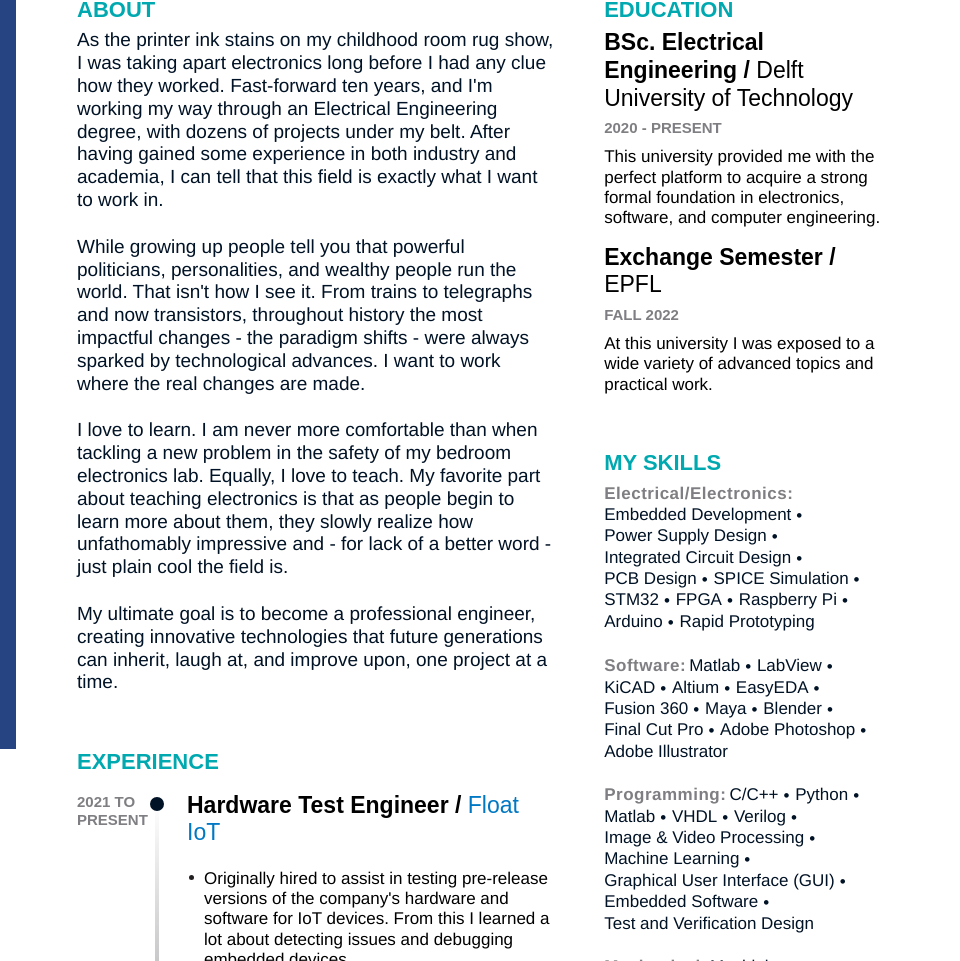
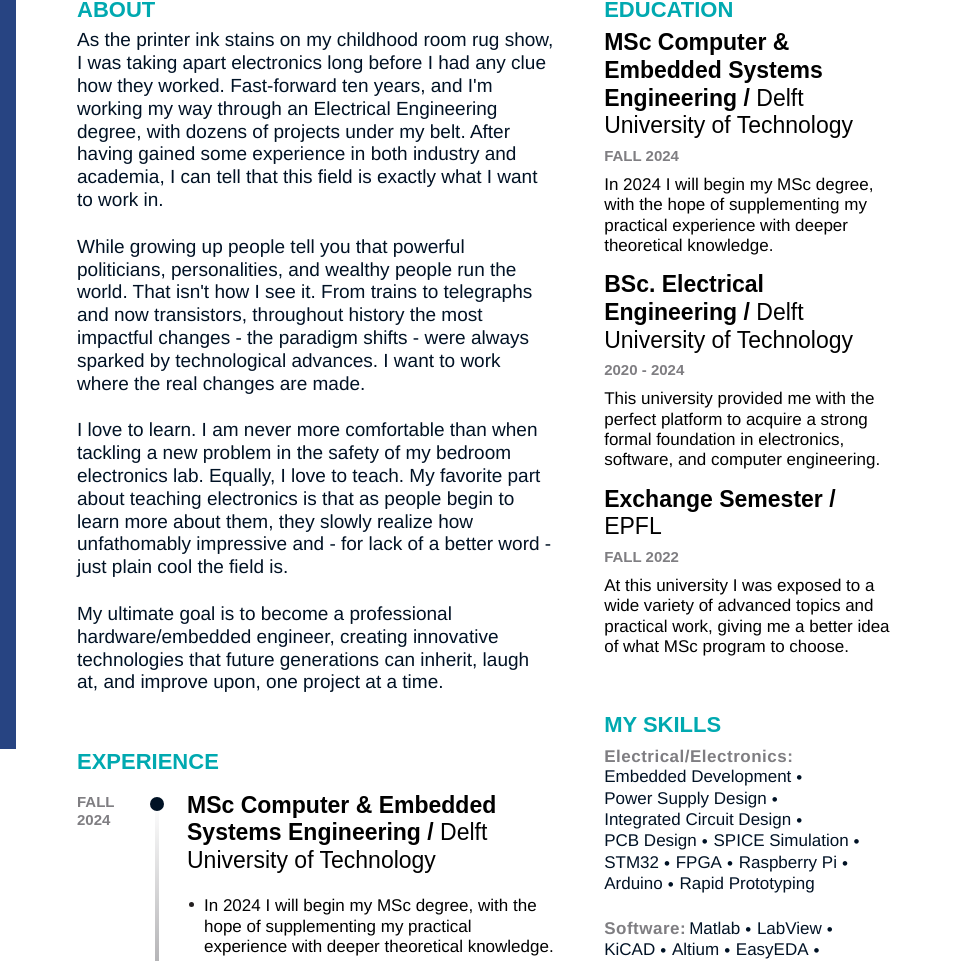
Before and after one commit to Cinbarker/Cinbarker.github.io, a plain HTML site: page index.html in a window 1280 px wide. Shown: the part 51-1012 px from the top of the page, 320-1280 px from the left. Drawn offline with Linux system fonts and the light colour scheme.

Commit message:
Update education information

```diff
--- a/index.html
+++ b/index.html
@@ -73,13 +73,20 @@
 								safety of my bedroom electronics lab. Equally, I love to teach. My favorite part about
 								teaching electronics is that as people begin to learn more about them, they slowly realize
 								how unfathomably impressive and - for lack of a better word - just plain cool the field is.</p>
-							<p>My ultimate goal is to become a professional engineer, creating innovative technologies that
+							<p>My ultimate goal is to become a professional hardware/embedded engineer, creating innovative technologies that
 								future generations can inherit, laugh at, and improve upon, one project at a time.</p>
 						</div>
 					</div>
 					<div class="info-box">
 						<h2 class="h2">experience</h2>
 						<ul class="timeline-list">
+							<li>
+								<h3 class="h3"><strong>MSc Computer & Embedded Systems Engineering /</strong> Delft University of Technology</h3>
+								<div class="year absolute">Fall 2024</div>
+								<ul class="bullet-list">
+									<li>In 2024 I will begin my MSc degree, with the hope of supplementing my practical experience with deeper theoretical knowledge.</li>
+								</ul>
+							</li>
 							<li>
 								<h3 class="h3"><strong>Hardware Test Engineer /</strong> <a target="_blank" href="https://float-iot.nl/" class="link">Float IoT</a></h3>
 								<div class="year absolute">2021 to Present</div>
@@ -117,7 +124,7 @@
 							</li>
 							<li>
 								<h3 class="h3"><strong>BSc Electrical Engineering /</strong> Delft University of Technology</h3>
-								<div class="year absolute">2020 to present</div>
+								<div class="year absolute">2020 to 2024</div>
 								<ul class="bullet-list">
 									<li>This university provided me with the perfect platform to acquire a strong formal foundation in electronics, software, and computer engineering.</li>
 									<li>The teaching style of frequent examination and practical projects each semester was well suited to my style of learning.</li>
@@ -190,12 +197,19 @@
 				<div class="col col-2">
 					<div class="info-box">
 						<h2 class="h2">Education</h2>
+
+						<h3 class="h3"><strong>MSc Computer & Embedded Systems Engineering /</strong> Delft University of Technology</h3>
+						<div class="year">Fall 2024</div>
+						<p>In 2024 I will begin my MSc degree, with the hope of supplementing my practical experience with deeper theoretical knowledge.</p>
+
 						<h3 class="h3"><strong>BSc. Electrical Engineering /</strong> Delft University of Technology</h3>
-						<div class="year">2020 - present</div>
+						<div class="year">2020 - 2024</div>
 						<p>This university provided me with the perfect platform to acquire a strong formal foundation in electronics, software, and computer engineering.</p>
+
 						<h3 class="h3"><strong>Exchange Semester /</strong> EPFL</h3>
 						<div class="year">Fall 2022</div>
-						<p>At this university I was exposed to a wide variety of advanced topics and practical work.</p>
+						<p>At this university I was exposed to a wide variety of advanced topics and practical work, giving me a better idea of what MSc program to choose.</p>
+
 					</div>
 					<div class="info-box">
 						<h2 class="h2">My Skills</h2>
@@ -260,7 +274,6 @@
 								<ul class="tag-list">
 									<li>Electronics Design</li>
 									<li>Embedded Systems</li>
-									<li>Computer Science</li>
 									<li>Control Systems</li>
 									<li>Telecommunications</li>
 									<li>Robotics</li>
```
